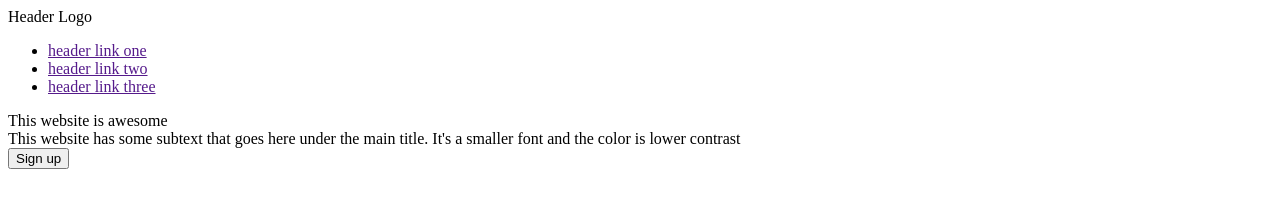
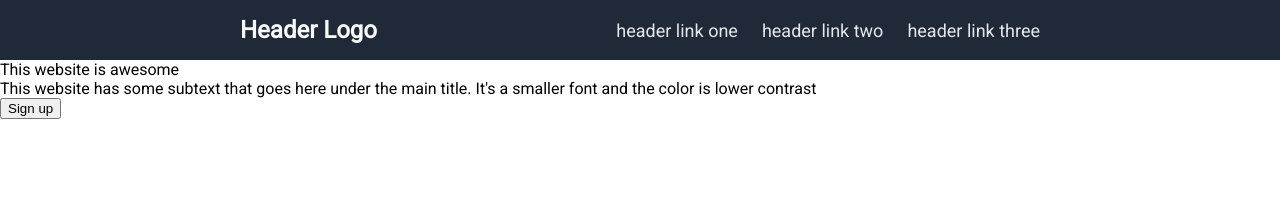
Before and after one commit to gzorzenone/odin-landing-page, a plain HTML site: page index.html in a window 1280 px wide. Drawn offline with Linux system fonts and the light colour scheme.

Commit message:
Add style.css and header style
Edit index.html so the hero div isn't a child of the header div for sty
ling purposes, then add style to the header by editing the style.css fi
le.

```diff
--- a/index.html
+++ b/index.html
@@ -4,6 +4,7 @@
     <meta charset="UTF-8">
     <meta name="viewport" content="width=device-width, initial-scale=1.0">
     <title>Landing Page</title>
+    <link rel="stylesheet" href="style.css">
 </head>
 <body>
     <div class="header">
@@ -13,13 +14,13 @@
             <li><a href="">header link two</a></li>
             <li><a href="">header link three</a></li>
         </ul>
+    </div>
 
-        <div class="hero">
-            <div class="main-text">This website is awesome</div>
-            <div class="secondary-text">This website has some subtext that goes here under the main title. It's a smaller font and the color is lower contrast</div>
-            <button class="sign-up">Sign up</button>
-            <img src="" alt="">
-        </div>
+    <div class="hero">
+        <div class="main-text">This website is awesome</div>
+        <div class="secondary-text">This website has some subtext that goes here under the main title. It's a smaller font and the color is lower contrast</div>
+        <button class="sign-up">Sign up</button>
+        <img src="" alt="">
     </div>
 </body>
 </html>
--- /dev/null
+++ b/style.css
@@ -0,0 +1,34 @@
+@import url('https://fonts.googleapis.com/css2?family=Roboto&display=swap');
+
+body {
+    font-family: Roboto, sans-serif;
+    margin: 0;
+}
+
+.header {
+    display: flex;
+    justify-content: space-between;
+    align-items: center;
+    padding: 16px 240px;
+    background-color: #1f2937;
+}
+
+.logo {
+    font-size: 24px;
+    font-weight: bold;
+    color: #f9faf8;
+}
+
+.links {
+    display: flex;
+    list-style: none;
+    gap: 24px;
+    margin: 0;
+    padding: 0;
+}
+
+.links a {
+    text-decoration: none;
+    font-size: 18px;
+    color: #e5e7eb;
+}
```
